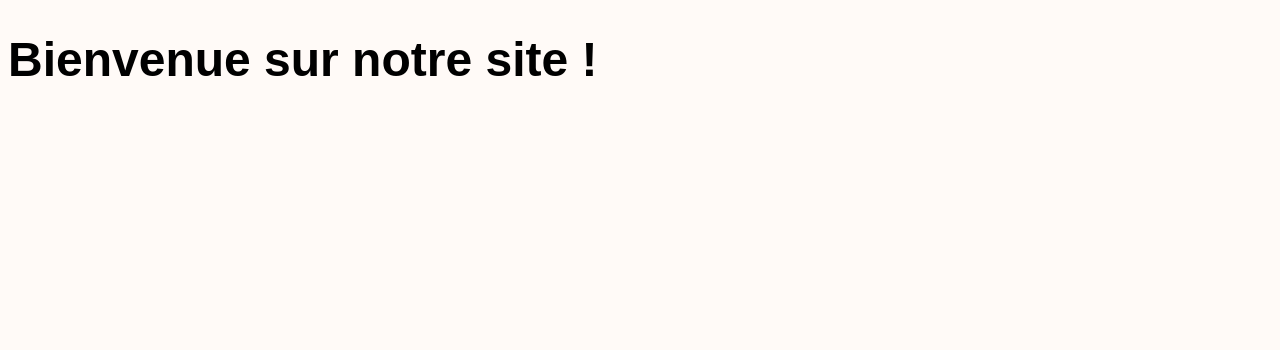
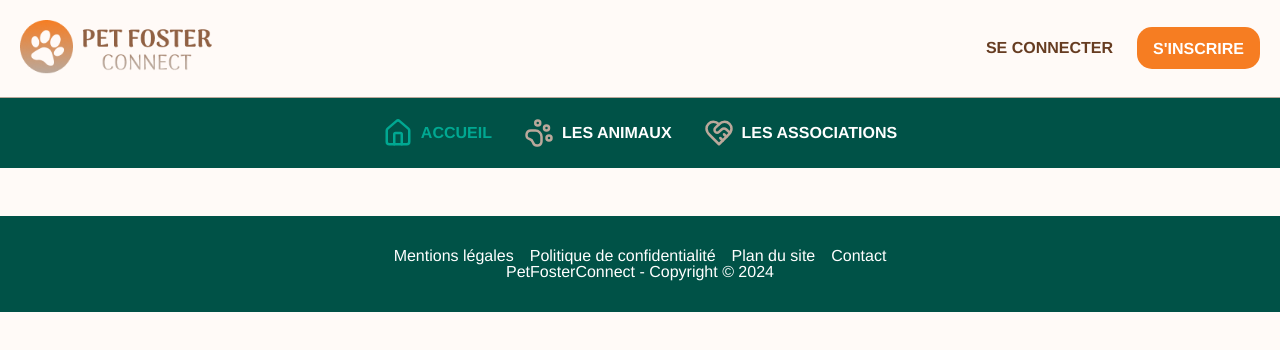
Before and after one commit to SloanGa/PetFosterConnect, a React (Vite) app: page / in a window 1280 px wide. Shown: the top 350 px of the page. Built offline with nearby package versions, Linux system fonts and the light colour scheme.

Commit message:
create components Header and Footer

```diff
--- a/index.html
+++ b/index.html
@@ -3,14 +3,16 @@
 
 <head>
   <meta charset="UTF-8" />
-
   <meta name="viewport" content="width=device-width, initial-scale=1.0" />
   <title>PetFoster Connect</title>
+
+  <link rel="stylesheet" href="/src/styles/reset.css" />
 </head>
 
 <body>
   <div id="root"></div>
   <script type="module" src="src/main.tsx"></script>
+  <script src="https://cdn.jsdelivr.net/npm/bootstrap@5.3.3/dist/js/bootstrap.bundle.min.js" integrity="sha384-YvpcrYf0tY3lHB60NNkmXc5s9fDVZLESaAA55NDzOxhy9GkcIdslK1eN7N6jIeHz" crossorigin="anonymous"></script>
 </body>
 
 </html>
--- /dev/null
+++ b/src/Components/Header/Footer/Footer.tsx
@@ -0,0 +1,25 @@
+const Footer = () => {
+    return (
+        <footer className="footer">
+            <nav>
+                <ul className="footer__nav__list">
+                    <li>
+                        <a href="">Mentions légales</a>
+                    </li>
+                    <li>
+                        <a href="">Politique de confidentialité</a>
+                    </li>
+                    <li>
+                        <a href="">Plan du site</a>
+                    </li>
+                    <li>
+                        <a href="mailto:contact@petfosterconnect.com">Contact</a>
+                    </li>
+                </ul>
+            </nav>
+            <div className="copyright">PetFosterConnect - Copyright © 2024</div>
+        </footer>
+    );
+};
+
+export default Footer;
--- /dev/null
+++ b/src/Components/Header/Header.tsx
@@ -0,0 +1,152 @@
+const Header = () => {
+    return (
+        <header>
+            <div className="header__primary">
+                <a href="/" title="Retour sur la page d'accueil">
+                    <img
+                        src="/src/assets/logo_name.png"
+                        className="header__logo"
+                        alt="Logo PetFoster Connect"
+                    />
+                </a>
+
+                {/* <!-- icônes burger menu et user pour version mobile --> */}
+                <div className="header__primary__icons">
+                    <button
+                        type="button"
+                        className="icon"
+                        aria-label="Ouvrir le menu de navigation"
+                    >
+                        <img src="/src/assets/icons/burger-icon.svg" alt="icône menu" />
+                    </button>
+                    <button
+                        type="button"
+                        className="icon"
+                        aria-label="Ouvrir le menu de connexion ou inscription"
+                    >
+                        <img
+                            src="/src/assets/icons/user-connect.svg"
+                            alt="icône connexion/inscription"
+                        />
+                    </button>
+                </div>
+
+                {/* <!-- Liens connexion / inscription pour version desktop --> */}
+                <div className="header__primary__links">
+                    <nav>
+                        <ul className="nav__list">
+                            <li>
+                                <a
+                                    href="/connexion"
+                                    className="nav__list__link"
+                                    title="Se connecter"
+                                >
+                                    Se connecter
+                                </a>
+                            </li>
+                            <li>
+                                <a href="/inscription" className="btn" title="S'inscrire">
+                                    S'inscrire
+                                </a>
+                            </li>
+                        </ul>
+                    </nav>
+                </div>
+            </div>
+            <div className="header__secondary">
+                <nav>
+                    <ul className="nav__list">
+                        <li>
+                            <a href="/" className="nav__list__link active" title="Page d'accueil">
+                                <svg
+                                    className="icon lucide lucide-house"
+                                    aria-hidden="true"
+                                    xmlns="http://www.w3.org/2000/svg"
+                                    width="24"
+                                    height="24"
+                                    viewBox="0 0 24 24"
+                                    fill="none"
+                                    stroke="#663c21"
+                                    strokeWidth="2"
+                                    strokeLinecap="round"
+                                    strokeLinejoin="round"
+                                >
+                                    <path d="M15 21v-8a1 1 0 0 0-1-1h-4a1 1 0 0 0-1 1v8" />
+                                    <path d="M3 10a2 2 0 0 1 .709-1.528l7-5.999a2 2 0 0 1 2.582 0l7 5.999A2 2 0 0 1 21 10v9a2 2 0 0 1-2 2H5a2 2 0 0 1-2-2z" />
+                                </svg>
+                                Accueil
+                            </a>
+                        </li>
+                        <li>
+                            <a href="#animals" className="nav__list__link" title="Page des animaux">
+                                <svg
+                                    className="icon lucide lucide-paw-print"
+                                    aria-hidden="true"
+                                    xmlns="http://www.w3.org/2000/svg"
+                                    width="24"
+                                    height="24"
+                                    viewBox="0 0 24 24"
+                                    fill="none"
+                                    stroke="#663c21"
+                                    strokeWidth="2"
+                                    strokeLinecap="round"
+                                    strokeLinejoin="round"
+                                >
+                                    <circle cx="11" cy="4" r="2" />
+                                    <circle cx="18" cy="8" r="2" />
+                                    <circle cx="20" cy="16" r="2" />
+                                    <path d="M9 10a5 5 0 0 1 5 5v3.5a3.5 3.5 0 0 1-6.84 1.045Q6.52 17.48 4.46 16.84A3.5 3.5 0 0 1 5.5 10Z" />
+                                </svg>
+                                Les animaux
+                            </a>
+                        </li>
+                        <li>
+                            <a
+                                href="/associations"
+                                className="nav__list__link"
+                                title="Page des associations"
+                            >
+                                <svg
+                                    className="icon lucide lucide-heart-handshake"
+                                    xmlns="http://www.w3.org/2000/svg"
+                                    width="24"
+                                    height="24"
+                                    viewBox="0 0 24 24"
+                                    fill="none"
+                                    stroke="#663c21"
+                                    strokeWidth="2"
+                                    strokeLinecap="round"
+                                    strokeLinejoin="round"
+                                    aria-hidden="true"
+                                >
+                                    <path d="M19 14c1.49-1.46 3-3.21 3-5.5A5.5 5.5 0 0 0 16.5 3c-1.76 0-3 .5-4.5 2-1.5-1.5-2.74-2-4.5-2A5.5 5.5 0 0 0 2 8.5c0 2.3 1.5 4.05 3 5.5l7 7Z" />
+                                    <path d="M12 5 9.04 7.96a2.17 2.17 0 0 0 0 3.08c.82.82 2.13.85 3 .07l2.07-1.9a2.82 2.82 0 0 1 3.79 0l2.96 2.66" />
+                                    <path d="m18 15-2-2" />
+                                    <path d="m15 18-2-2" />
+                                </svg>
+                                Les associations
+                            </a>
+                        </li>
+                    </ul>
+                </nav>
+            </div>
+            {/* <!-- Liens connexion / inscription pour version mobile (apparaît au clic sur icône user) -->  */}
+            <nav className="header__primary__links--mobile">
+                <ul className="nav__list">
+                    <li>
+                        <a href="/connexion" className="nav__list__link" title="Se connecter">
+                            Se connecter
+                        </a>
+                    </li>
+                    <li>
+                        <a href="/inscription" className="btn" title="S'inscrire">
+                            S'inscrire
+                        </a>
+                    </li>
+                </ul>
+            </nav>
+        </header>
+    );
+};
+
+export default Header;
--- a/src/Pages/Home.tsx
+++ b/src/Pages/Home.tsx
@@ -1,4 +1,6 @@
 import { Helmet } from "react-helmet-async";
+import Header from "../Components/Header/Header";
+import Footer from "../Components/Header/Footer/Footer";
 
 const Home = () => {
     return (
@@ -10,7 +12,9 @@ const Home = () => {
                     content="PetFosterConnect permet de mettre en relation des familles d’accueil pour les animaux et des associations de protection animale en accueillant des animaux en attendant leur adoption définitive afin de leur offrir une meilleure vie."
                 />
             </Helmet>
-            <h1>Bienvenue sur notre site !</h1>
+
+            <Header />
+            <Footer />
         </>
     );
 };
```
Also changed, not shown: src/Components/Header/Footer/Footer.scss (added), src/Components/Header/Header.scss (added).
